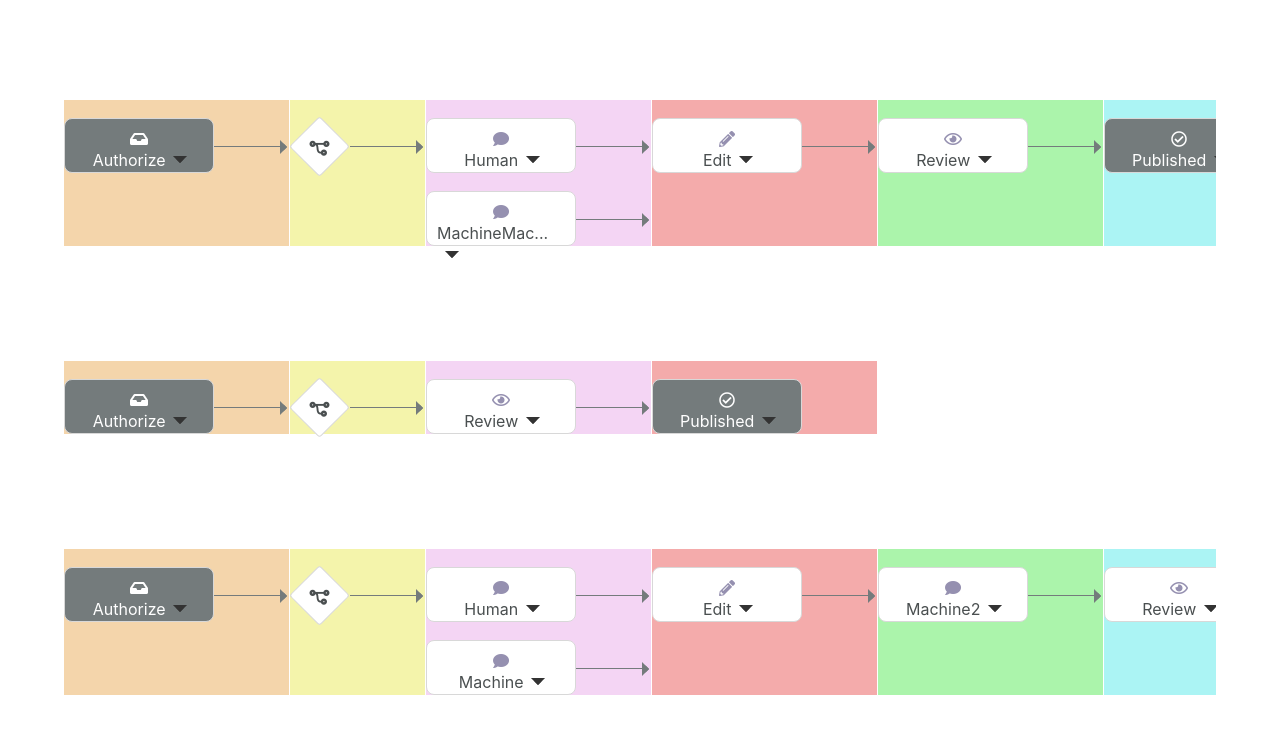
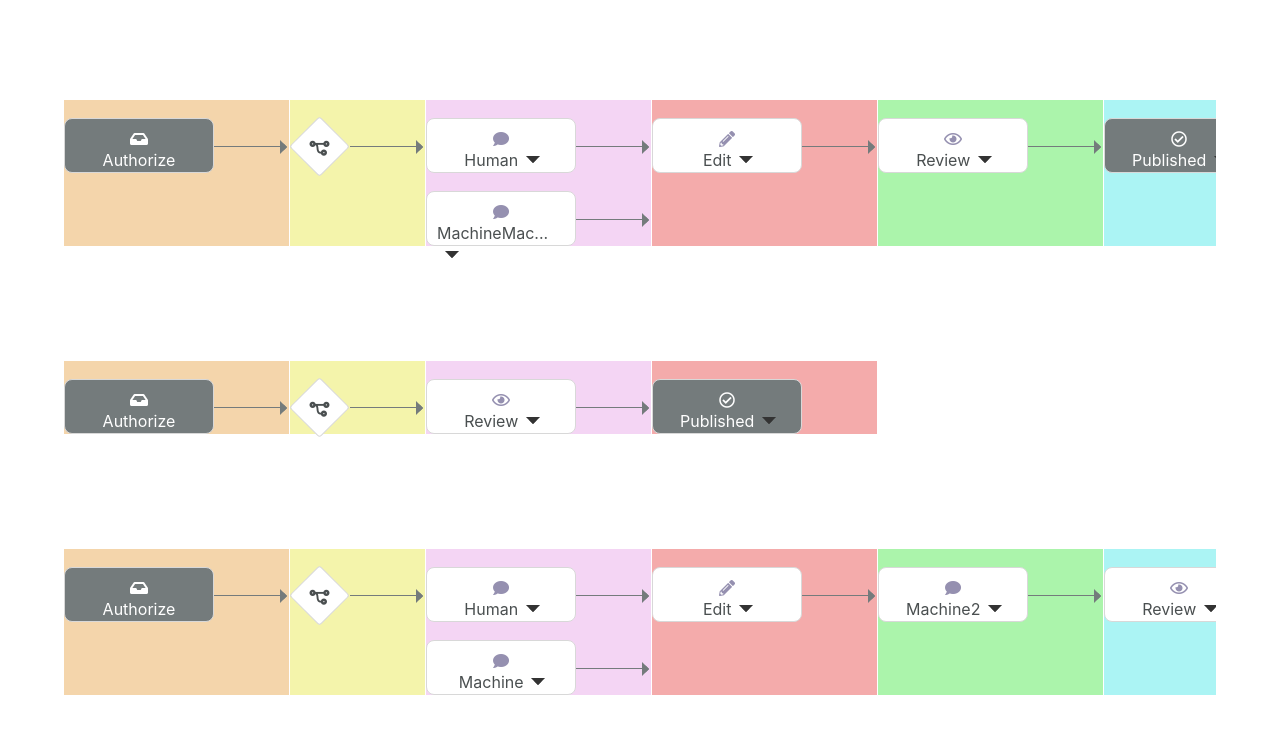
Before and after one commit to xiaoyunyang/react-process-flowchart, a React (Create React App) app: page / in a window 1280 px wide. Shown: the top 734 px of the page. Built offline with nearby package versions, Linux system fonts and the light colour scheme.

Commit message:
added ability to not render dropdown icon for box

```diff
--- a/src/components/workflowViz.js
+++ b/src/components/workflowViz.js
@@ -1,7 +1,7 @@
 import React from 'react';
 import './workflowViz.css';
 import {
-    DECISION
+    DECISION, AUTHORIZE
 } from "../types/workflowTypes";
 
 import { iconClassName, workflowStepDisplay } from "../constants/workflowStepDisplay";
@@ -37,12 +37,16 @@ const WorkflowStep = ({ name, type }) => {
     // truncate name if too long
     const displayName = name.length > 10 ? `${name.substring(0, 10)}...` : name;
 
+    // TODO: We would like to pass down a noDropDown from props to specify all the workflow
+    // types that don't want have dropdown
+    const arrowHeadDown = type === AUTHORIZE ? null : <span className="arrow-head-down" />;
+
     return (
         <div className={`box flex-container theme-${theme}`}>
             <Icon icon={icon} />
-            <p>{displayName}<span className="arrow-head-down" /></p>
+            <p>{displayName}{arrowHeadDown}</p>
         </div>
-    )
+    );
 }
 
 const Arrow = () => (
```
